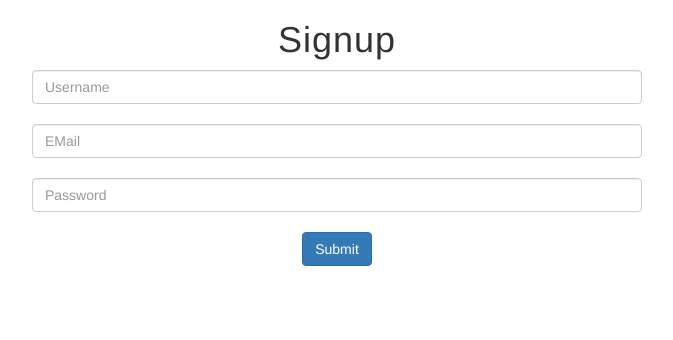
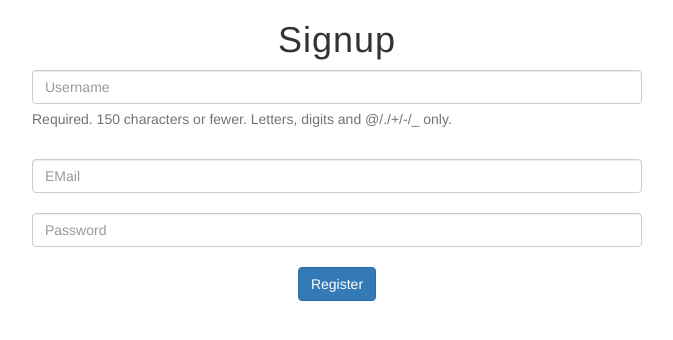
Before and after one commit to nadeem592/RestaurantApplication, a React (Create React App) app in the folder frontend/: page /register in a window 1280 px wide. Shown: the top 340 px of the page, without its empty margins (303-976 px from the left). Built offline with nearby package versions, Linux system fonts and the light colour scheme.

Commit message:
updated for new changes

```diff
--- a/frontend/src/Components/Home.js
+++ b/frontend/src/Components/Home.js
@@ -8,6 +8,7 @@ import { Link } from 'react-bootstrap/lib/Navbar';
 import Nav from './Nav';
 import Cart from './Cart';
 import Checkout from "./Checkout";
+//import data from "./Login";
 
 const allCategories = ["all", ...new Set(items.map((item) => item.category))];
 
@@ -26,6 +27,10 @@ function Home() {
   };
   return (
     <>
+      <h3>
+      <span class="badge badge-pill badge-primary">
+        welcome, {localStorage.getItem("logged-user")}
+      </span></h3>
       <div align="right">
         <a class="btn btn-primary" href={"/cart"} role="button">
           <h3>
@@ -36,7 +41,7 @@ function Home() {
         </a>
       </div>
       <div align="right"></div>
-      <h1 className="text-center mt-3">Our Menu</h1>
+      <h1 className="text-center mt-3">Our Menu </h1>
       <Categories categories={categories} filterItems={filterItems} />
       <section className="py-4 container">
         <div className="row justify-content-center">
--- a/frontend/src/Components/Login.js
+++ b/frontend/src/Components/Login.js
@@ -1,4 +1,4 @@
-import React, { useEffect, useState } from "react";
+import React, { useState } from "react";
 import { useNavigate } from "react-router-dom";
 
 function Login() {
@@ -14,6 +14,8 @@ function Login() {
     setData({ ...data, [e.target.name]: e.target.value });
   };
   const submitHandler = (e) => {
+    localStorage.setItem("logged-user", username);
+    e.preventDefault();
     fetch("http://127.0.0.1:7001/api/login/", {
       method: "POST",
       body: JSON.stringify(data),
@@ -23,18 +25,17 @@ function Login() {
       },
     })
       .then((response) => {
-         if (response.status >= 400) {
-           history("/login");
-           return alert("Invalid Credentials..!");
+        if (response.status === 200) {
+          history("/home");
+        } else {
+          throw new Error("Invalid Credentials..!");
         }
       })
-       .then(history("/home"));
-
-
+      .catch(alert);
   };
   return (
     <div>
-      <form onSubmit={submitHandler}>
+      <form>
         <div className="col-sm-6 offset-sm-3">
           <h1 align="center">Login</h1>
           <input
@@ -58,8 +59,9 @@ function Login() {
           />
           <br />
           <input
-            type="submit"
+            type="button"
             value="Login"
+            onClick={submitHandler}
             className="btn btn-primary"
           ></input>
         </div>
--- a/frontend/src/Components/LoginSignup.js
+++ b/frontend/src/Components/LoginSignup.js
@@ -3,8 +3,23 @@ import { useState } from "react";
 import Home from "./Home";
 import Itemcard from "./Itemcard";
 import Login from "./Login";
+import items from "./data";
+import Categories from "./Categories";
+import menu from "./data";
+const allCategories = ["all", ...new Set(items.map((item) => item.category))];
 
 function LoginSignup() {
+  const [show, setShow] = useState(true);
+  const [menuItems, setMenuItems] = useState(items);
+  const [categories, setCategories] = useState(allCategories);
+  const filterItems = (category) => {
+    if (category === "all") {
+      setMenuItems(items);
+      return;
+    }
+    const newItems = items.filter((item) => item.category === category);
+    setMenuItems(newItems);
+  };
   return (
     <>
       <a class="btn btn-primary" href={"/login"} role="button">
@@ -13,9 +28,35 @@ function LoginSignup() {
       <a class="btn btn-primary" href={"/register"} role="button">
         Signup
       </a>
-      <div align="center">
-        <Home />
+
+      <div align="right">
+        <a class="btn btn-primary" href={"/cart"} role="button">
+          <h3>
+            <span>
+              <i class="fas fa-cart-plus"></i>
+            </span>
+          </h3>
+        </a>
       </div>
+      <div align="right"></div>
+      <h1 className="text-center mt-3">Our Menu </h1>
+      <Categories categories={categories} filterItems={filterItems} />
+      <section className="py-4 container">
+        <div className="row justify-content-center">
+          {menu.map((item, index) => {
+            return (
+              <Itemcard
+                id={item.id}
+                title={item.title}
+                desc={item.desc}
+                price={item.price}
+                item={item}
+                key={index}
+              />
+            );
+          })}
+        </div>
+      </section>
     </>
   );
 }
--- a/frontend/src/Components/Register.js
+++ b/frontend/src/Components/Register.js
@@ -111,8 +111,8 @@ const Register = () => {
   };
 
   const submitHandler = (e) => {
-    e.preventDefault();
-
+    localStorage.setItem("username", username);
+    localStorage.setItem("email", email);
     fetch("http://127.0.0.1:7001/api/register/", {
       method: "POST",
       body: JSON.stringify(data),
@@ -120,14 +120,25 @@ const Register = () => {
         "Content-Type": "application/json",
         Accept: "application/json",
       },
-    });
-    history("/login");
-    alert("Registered Successfully.!");
+    })
+      .then((response) => {
+        if (response.status === 200) {
+          alert("Registered Sccessfully.!");
+          history("/login");
+        } else {
+          if (localStorage.getItem("username") === username) {
+            alert("username already exists");
+          } else {
+            throw new Error("Email Taken");
+          }
+        }
+      })
+      .catch(alert);
   };
   return (
-    <div className="col-sm-6 offset-sm-3" align="center">
+    <div className="col-sm-6 offset-sm-3">
       <h1 align="center">Signup</h1>
-      <form onSubmit={submitHandler}>
+      <form>
         <input
           type="text"
           name="username"
@@ -137,9 +148,12 @@ const Register = () => {
           placeholder="Username"
           required
         />
+        <span class="help-block">
+          Required. 150 characters or fewer. Letters, digits and @/./+/-/_ only.
+        </span>
         <br />
         <input
-          type="text"
+          type="email"
           name="email"
           value={email}
           onChange={changeHandler}
@@ -159,7 +173,14 @@ const Register = () => {
         />
         <br />
 
-        <input type="submit" name="submit" className="btn btn-primary" />
+        <div align="center">
+          <input
+            type="button"
+            onClick={submitHandler}
+            value="Register"
+            className="btn btn-primary"
+          />
+        </div>
       </form>
     </div>
   );
```
Also changed, not shown: frontend/src/Components/LocalStorageData.js (added, +7 -0 lines). Lines whose indentation alone changed are shown as unchanged.
